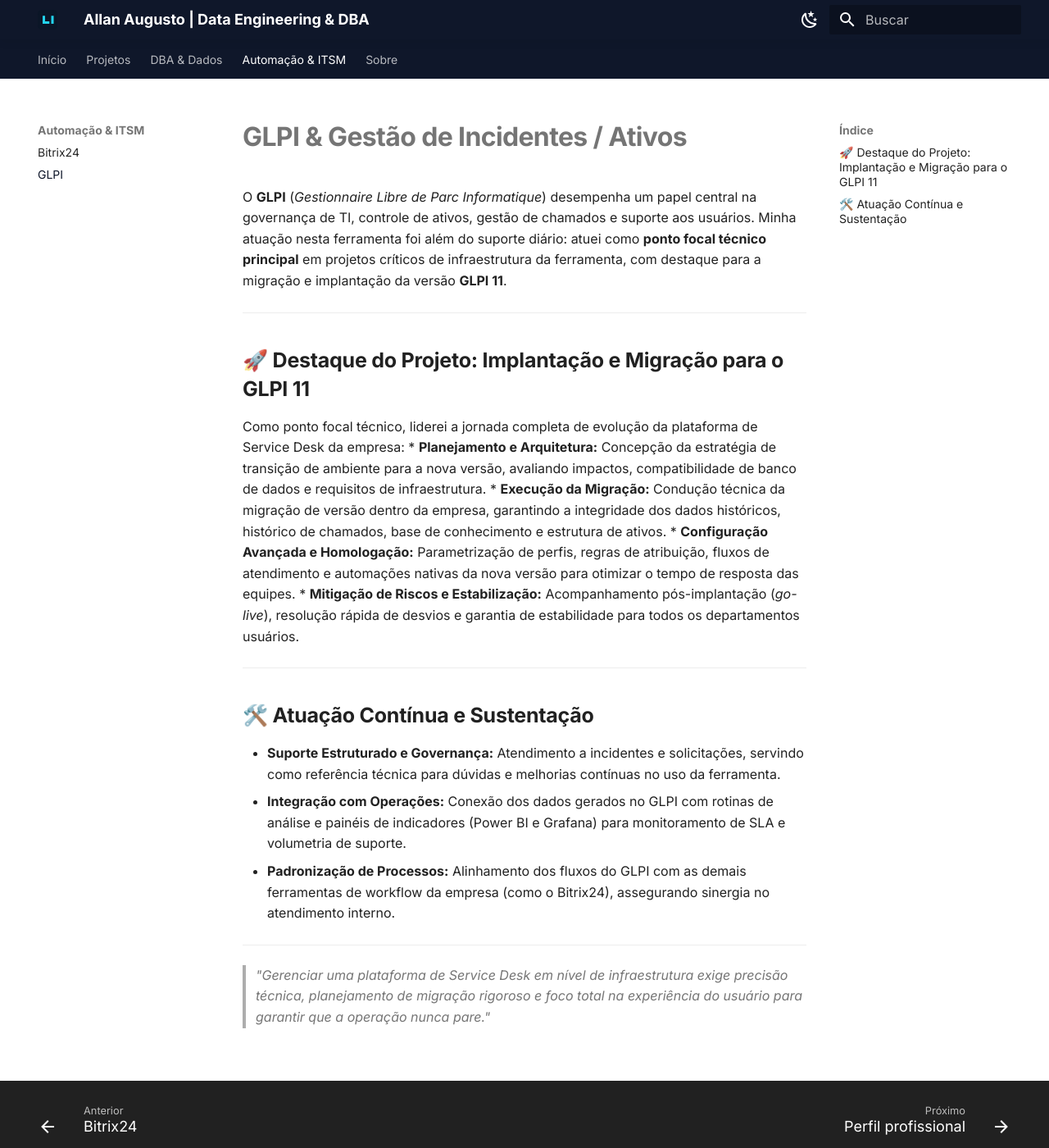
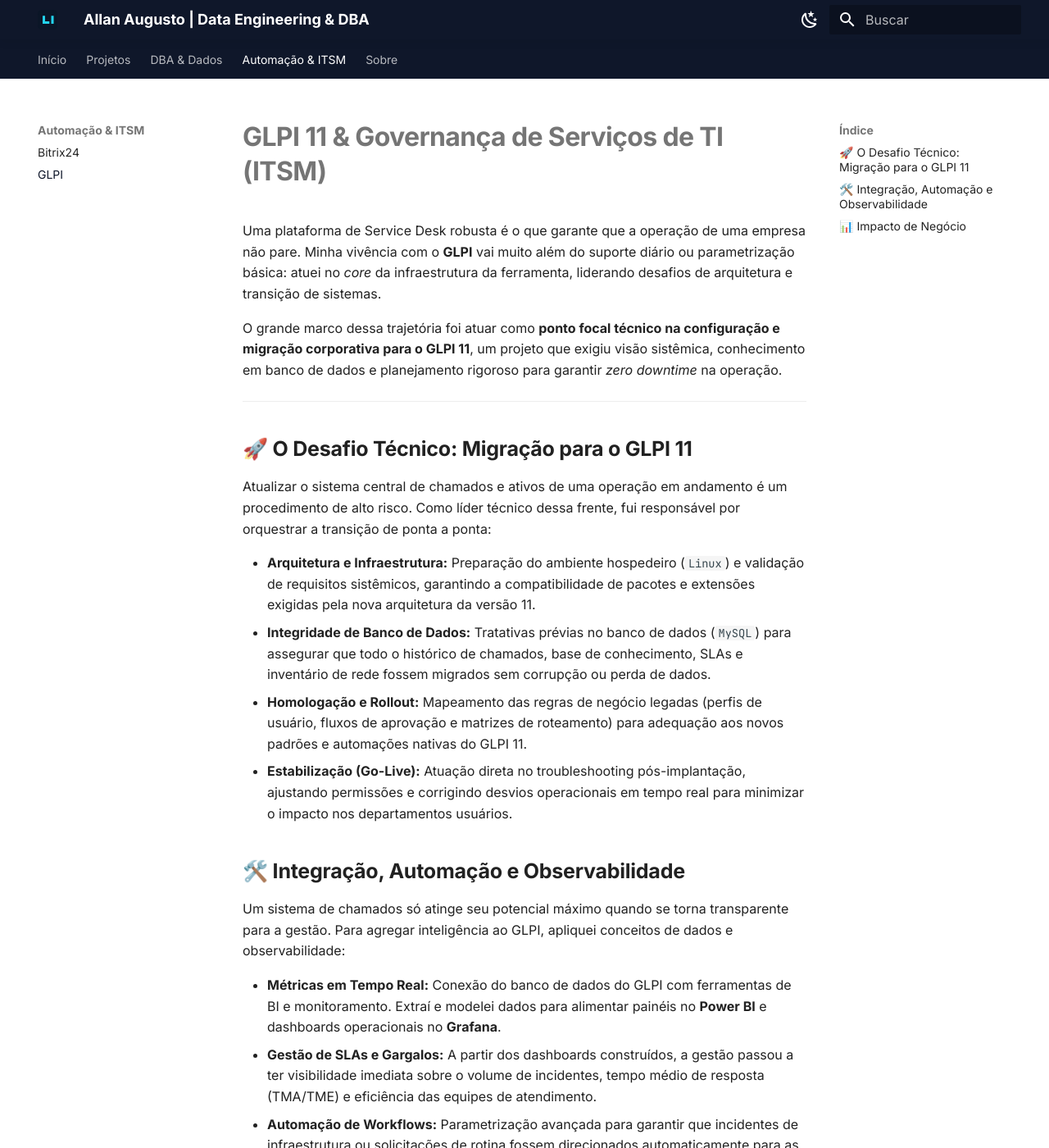
Before and after one commit to Allanao88/portfolio-docs, an MkDocs documentation site: the page built from docs/crm/glpi.md, in a window 1280 px wide and 1400 px high. Shown: the whole window at 82% size. Built offline with MkDocs 1.6.1 and Material for MkDocs 9.7.7, drawn with Linux system fonts in a browser that asks for light colours; some of the changed text lies outside the part shown.

Commit message:
Revise GLPI documentation for version 11 migration
Atualizei o documento para refletir a migração e implantação do GLPI 11, incluindo detalhes sobre planejamento, execução e integração com operações.

```diff
--- a/docs/crm/glpi.md
+++ b/docs/crm/glpi.md
@@ -1,25 +1,34 @@
-# GLPI & Gestão de Incidentes / Ativos
+# GLPI 11 & Governança de Serviços de TI (ITSM)
 
-O **GLPI** (*Gestionnaire Libre de Parc Informatique*) desempenha um papel central na governança de TI, controle de ativos, gestão de chamados e suporte aos usuários. Minha atuação nesta ferramenta foi além do suporte diário: atuei como **ponto focal técnico principal** em projetos críticos de infraestrutura da ferramenta, com destaque para a migração e implantação da versão **GLPI 11**.
+Uma plataforma de Service Desk robusta é o que garante que a operação de uma empresa não pare. Minha vivência com o **GLPI** vai muito além do suporte diário ou parametrização básica: atuei no *core* da infraestrutura da ferramenta, liderando desafios de arquitetura e transição de sistemas.
+
+O grande marco dessa trajetória foi atuar como **ponto focal técnico na configuração e migração corporativa para o GLPI 11**, um projeto que exigiu visão sistêmica, conhecimento em banco de dados e planejamento rigoroso para garantir *zero downtime* na operação.
 
 ---
 
-## 🚀 Destaque do Projeto: Implantação e Migração para o GLPI 11
+## 🚀 O Desafio Técnico: Migração para o GLPI 11
 
-Como ponto focal técnico, liderei a jornada completa de evolução da plataforma de Service Desk da empresa:
-* **Planejamento e Arquitetura:** Concepção da estratégia de transição de ambiente para a nova versão, avaliando impactos, compatibilidade de banco de dados e requisitos de infraestrutura.
-* **Execução da Migração:** Condução técnica da migração de versão dentro da empresa, garantindo a integridade dos dados históricos, histórico de chamados, base de conhecimento e estrutura de ativos.
-* **Configuração Avançada e Homologação:** Parametrização de perfis, regras de atribuição, fluxos de atendimento e automações nativas da nova versão para otimizar o tempo de resposta das equipes.
-* **Mitigação de Riscos e Estabilização:** Acompanhamento pós-implantação (*go-live*), resolução rápida de desvios e garantia de estabilidade para todos os departamentos usuários.
+Atualizar o sistema central de chamados e ativos de uma operação em andamento é um procedimento de alto risco. Como líder técnico dessa frente, fui responsável por orquestrar a transição de ponta a ponta:
+
+* **Arquitetura e Infraestrutura:** Preparação do ambiente hospedeiro (`Linux`) e validação de requisitos sistêmicos, garantindo a compatibilidade de pacotes e extensões exigidas pela nova arquitetura da versão 11.
+* **Integridade de Banco de Dados:** Tratativas prévias no banco de dados (`MySQL`) para assegurar que todo o histórico de chamados, base de conhecimento, SLAs e inventário de rede fossem migrados sem corrupção ou perda de dados.
+* **Homologação e Rollout:** Mapeamento das regras de negócio legadas (perfis de usuário, fluxos de aprovação e matrizes de roteamento) para adequação aos novos padrões e automações nativas do GLPI 11.
+* **Estabilização (Go-Live):** Atuação direta no troubleshooting pós-implantação, ajustando permissões e corrigindo desvios operacionais em tempo real para minimizar o impacto nos departamentos usuários.
+
+## 🛠️ Integração, Automação e Observabilidade
+
+Um sistema de chamados só atinge seu potencial máximo quando se torna transparente para a gestão. Para agregar inteligência ao GLPI, apliquei conceitos de dados e observabilidade:
+
+* **Métricas em Tempo Real:** Conexão do banco de dados do GLPI com ferramentas de BI e monitoramento. Extraí e modelei dados para alimentar painéis no **Power BI** e dashboards operacionais no **Grafana**.
+* **Gestão de SLAs e Gargalos:** A partir dos dashboards construídos, a gestão passou a ter visibilidade imediata sobre o volume de incidentes, tempo médio de resposta (TMA/TME) e eficiência das equipes de atendimento.
+* **Automação de Workflows:** Parametrização avançada para garantir que incidentes de infraestrutura ou solicitações de rotina fossem direcionados automaticamente para as filas corretas, reduzindo o *overhead* do nível 1 (N1).
+
+## 📊 Impacto de Negócio
+
+* **Modernização Tecnológica:** Entrega de um ambiente ITSM atualizado, mais rápido, seguro e aderente às necessidades de escalabilidade da empresa.
+* **Governança de Dados Baseada em Fatos:** A substituição do "achismo" operacional por indicadores visuais claros, permitindo dimensionamento correto de equipes e identificação rápida de problemas crônicos na infraestrutura.
+* **Confiabilidade Operacional:** Garantia de que a esteira de suporte da empresa funcionasse de maneira fluida, estável e altamente rastreável.
 
 ---
 
-## 🛠️ Atuação Contínua e Sustentação
-
-* **Suporte Estruturado e Governança:** Atendimento a incidentes e solicitações, servindo como referência técnica para dúvidas e melhorias contínuas no uso da ferramenta.
-* **Integração com Operações:** Conexão dos dados gerados no GLPI com rotinas de análise e painéis de indicadores (Power BI e Grafana) para monitoramento de SLA e volumetria de suporte.
-* **Padronização de Processos:** Alinhamento dos fluxos do GLPI com as demais ferramentas de workflow da empresa (como o Bitrix24), assegurando sinergia no atendimento interno.
-
----
-
-> *"Gerenciar uma plataforma de Service Desk em nível de infraestrutura exige precisão técnica, planejamento de migração rigoroso e foco total na experiência do usuário para garantir que a operação nunca pare."*
+> *"Liderar a migração de um sistema crítico exige mais do que seguir manuais; exige proteger os dados históricos, estabilizar a infraestrutura e garantir que, no dia seguinte, a operação acorde melhor do que foi dormir."*
```
